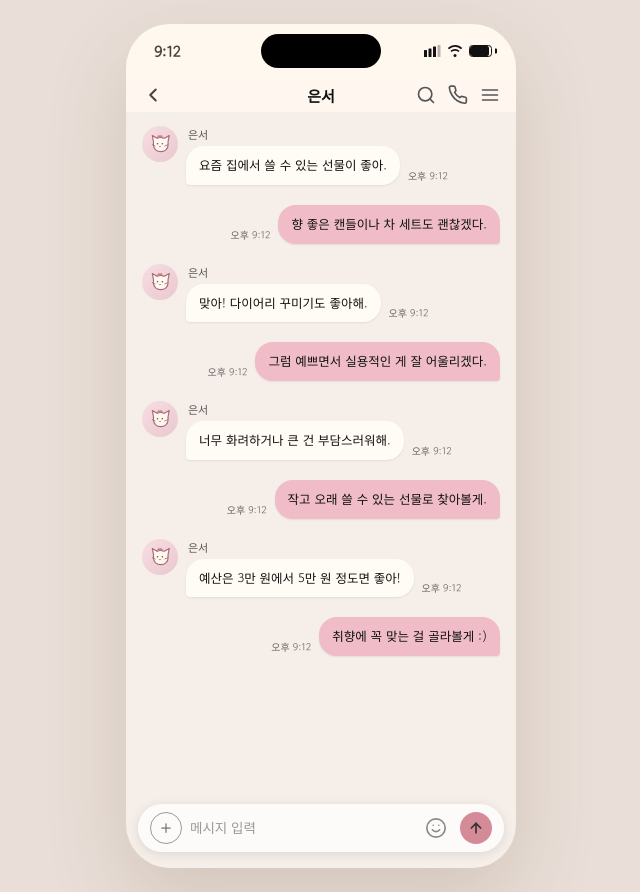
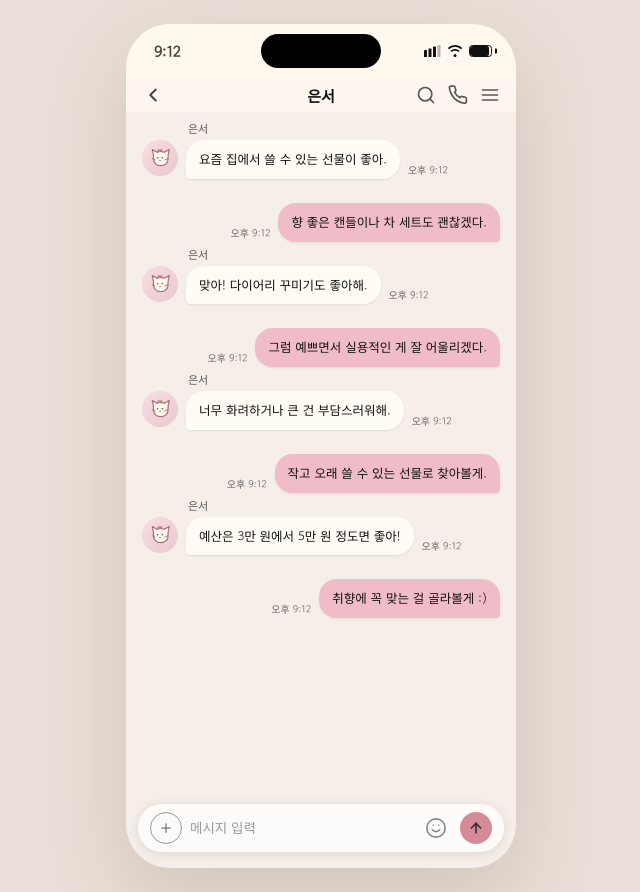
Before and after one commit to MossesTree/PresentToU, a website: page kakao.html in a window 1280 px wide. Shown: the whole page, without its empty margins (319-959 px from the left). Drawn offline with Linux system fonts and the light colour scheme; a web font is replaced by a local one.

Commit message:
fix: 카카오톡 대화 간격 균일화

```diff
--- a/kakao.html
+++ b/kakao.html
@@ -32,14 +32,15 @@
     .chat-header .center-title { position: absolute; left: 50%; transform: translateX(-50%); font-size: 15px; font-weight: 600; color: #111; background: none; border: none; font-family: inherit; }
     .chat-header .right { display: flex; align-items: center; gap: 12px; margin-left: auto; color: #555; }
 
-    .messages { flex: 1; overflow-y: auto; overflow-x: hidden; padding: 14px 16px 80px; display: flex; flex-direction: column; gap: 20px; }
+    .messages { flex: 1; overflow-y: auto; overflow-x: hidden; padding: 28px 16px 80px; display: flex; flex-direction: column; gap: 24px; }
 
     .msg-row { display: flex; align-items: flex-end; gap: 8px; }
     .msg-row.me { justify-content: flex-end; }
     .avatar { width: 36px; height: 36px; border-radius: 50%; background: linear-gradient(135deg,#F7DEE2,#E8C8CF); display: flex; align-items: center; justify-content: center; flex-shrink: 0; align-self: flex-start; }
     .profile-icon { width: 72%; height: 72%; display: block; overflow: visible; }
-    .msg-col { display: flex; flex-direction: column; min-width: 0; gap: 2px; }
-    .sender-name { font-size: 11px; color: #555; margin-left: 2px; margin-bottom: 2px; }
+    .msg-col { position:relative; display:flex; min-width:0; }
+    /* 보낸 사람 이름을 행 높이에서 분리해 모든 말풍선 사이의 실제 간격을 같게 유지한다 */
+    .sender-name { position:absolute; bottom:100%; left:2px; margin-bottom:4px; color:#555; font-size:11px; }
     .bubble-row { display: flex; align-items: flex-end; gap: 8px; }
     .bubble-row.me { justify-content: flex-end; }
     /* 대화 예시를 빠르게 훑을 수 있도록 각 문장을 한 줄 말풍선으로 보여준다 */
```
